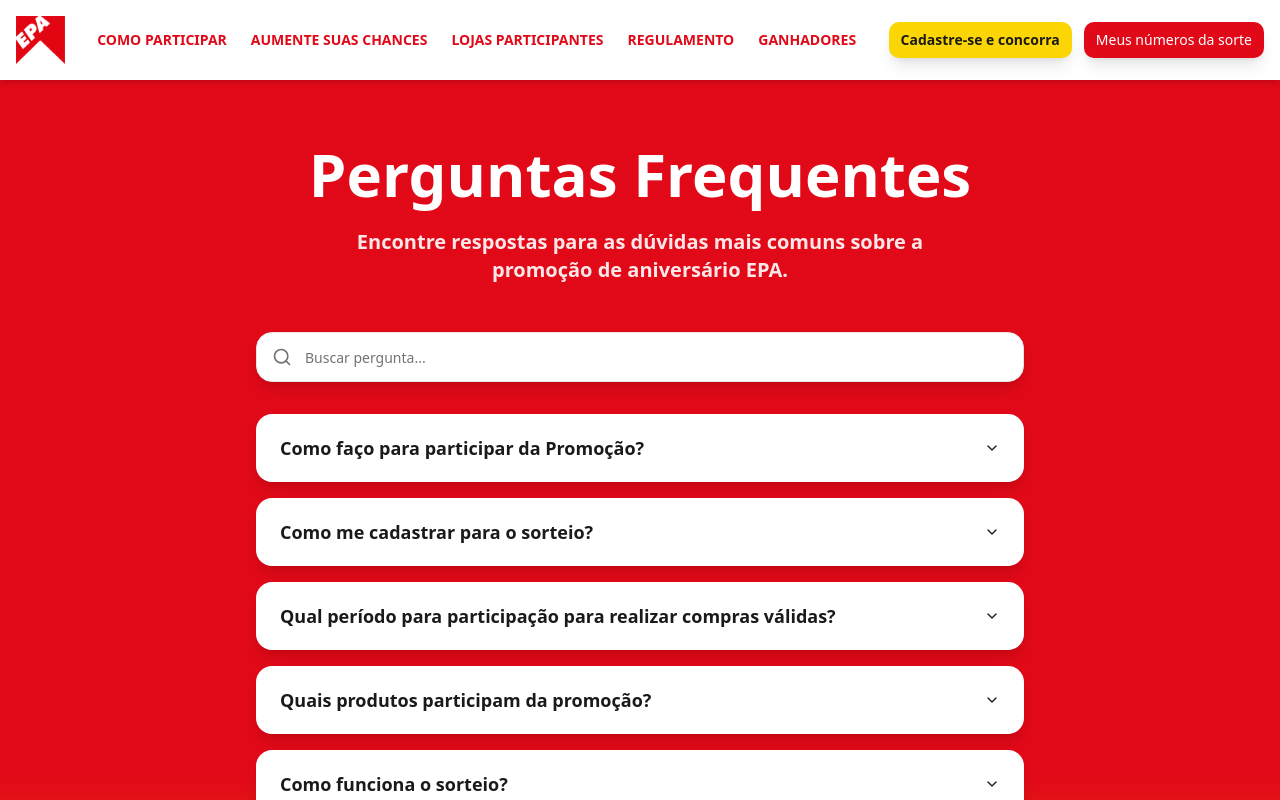
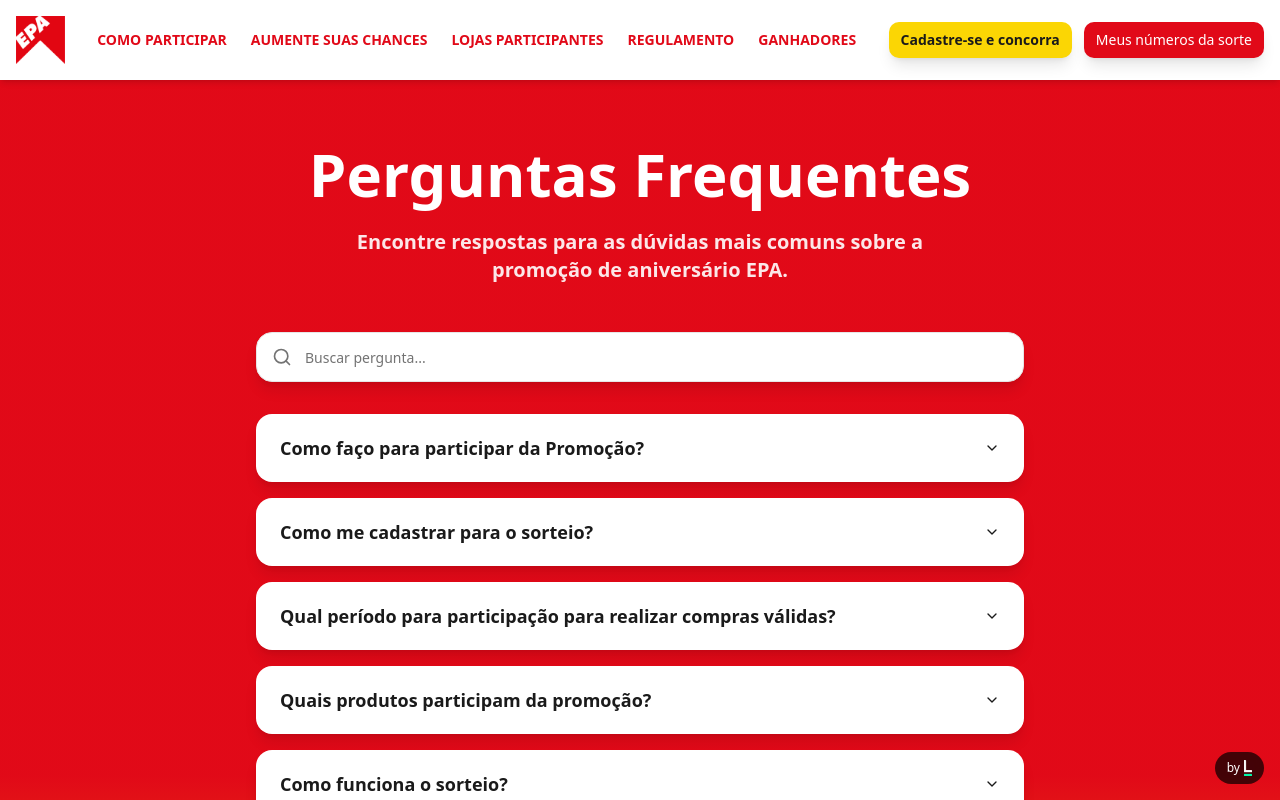
Before and after one commit to marianachebly/epa-assai-rebrand, a React (Vite) app: page /perguntas-frequentes in a window 1280 px wide. Shown: the top 800 px of the page. Built offline with nearby package versions, Linux system fonts and the light colour scheme; the HTML template or start-up script is replaced by a standard one.

Commit message:
Add attribution icon

```diff
--- a/src/App.tsx
+++ b/src/App.tsx
@@ -8,6 +8,7 @@ import Regulamento from "./pages/Regulamento";
 import Ganhadores from "./pages/Ganhadores";
 import FAQ from "./pages/FAQ";
 import NotFound from "./pages/NotFound";
+import ByBadge from "./components/ByBadge";
 
 const queryClient = new QueryClient();
 
@@ -16,6 +17,7 @@ const App = () => (
     <TooltipProvider>
       <Toaster />
       <Sonner />
+      <ByBadge />
       <BrowserRouter>
         <Routes>
           <Route path="/" element={<Index />} />
--- /dev/null
+++ b/src/components/ByBadge.tsx
@@ -0,0 +1,12 @@
+import logoBy from "@/assets/logo-by.png";
+
+const ByBadge = () => {
+  return (
+    <div className="fixed bottom-4 right-4 z-50 flex items-center gap-1 bg-black/70 backdrop-blur-sm px-3 py-2 rounded-full">
+      <span className="text-white text-xs font-light">by</span>
+      <img src={logoBy} alt="Logo" className="h-4 w-auto" />
+    </div>
+  );
+};
+
+export default ByBadge;
```
Also changed, not shown: src/assets/logo-by.png (added).
